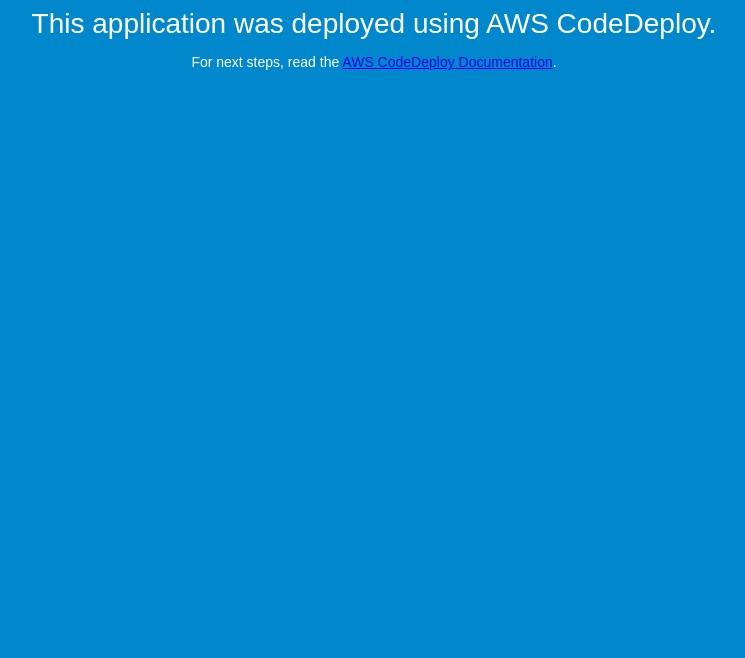
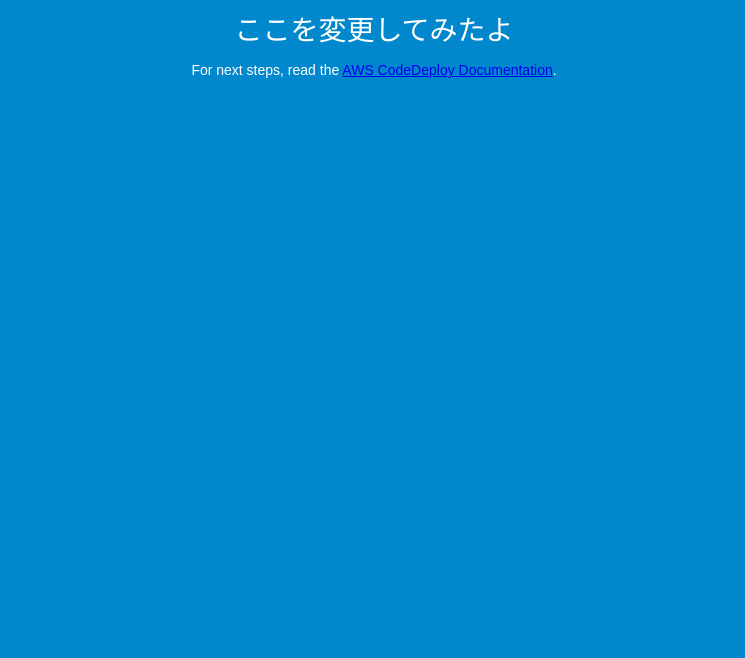
Before and after one commit to bun913/aws_code_pipeline_tutorial, a plain HTML site: page index.html in a window 1280 px wide. Shown: the part 142-800 px from the top of the page, without its empty margins (266-1011 px from the left). Drawn offline with Linux system fonts and the light colour scheme.

Commit message:
index.html変更

```diff
--- a/index.html
+++ b/index.html
@@ -27,7 +27,7 @@
 <body>
   <div align="center">
     <h1>Congratulations</h1>
-    <h2>This application was deployed using AWS CodeDeploy.</h2>
+    <h2>ここを変更してみたよ</h2>
     <p>For next steps, read the <a href="http://aws.amazon.com/documentation/codedeploy">AWS CodeDeploy Documentation</a>.</p>
   </div>
 </body>
```
Also changed, not shown: images/03_push_to_codecommit.png (added), images/04_iam_ec2_role.png (added), images/05_iam_role_code_deploy.png (added), images/06_create_app.png (added), images/07_create_deployment_group.png (added), images/08_create_pipeline.png (added), images/09_select_source.png (added), images/10_deploy_stage.png (added), images/11_build_success.png (added), images/12_app_delpoy.png (added), 3 other files.
